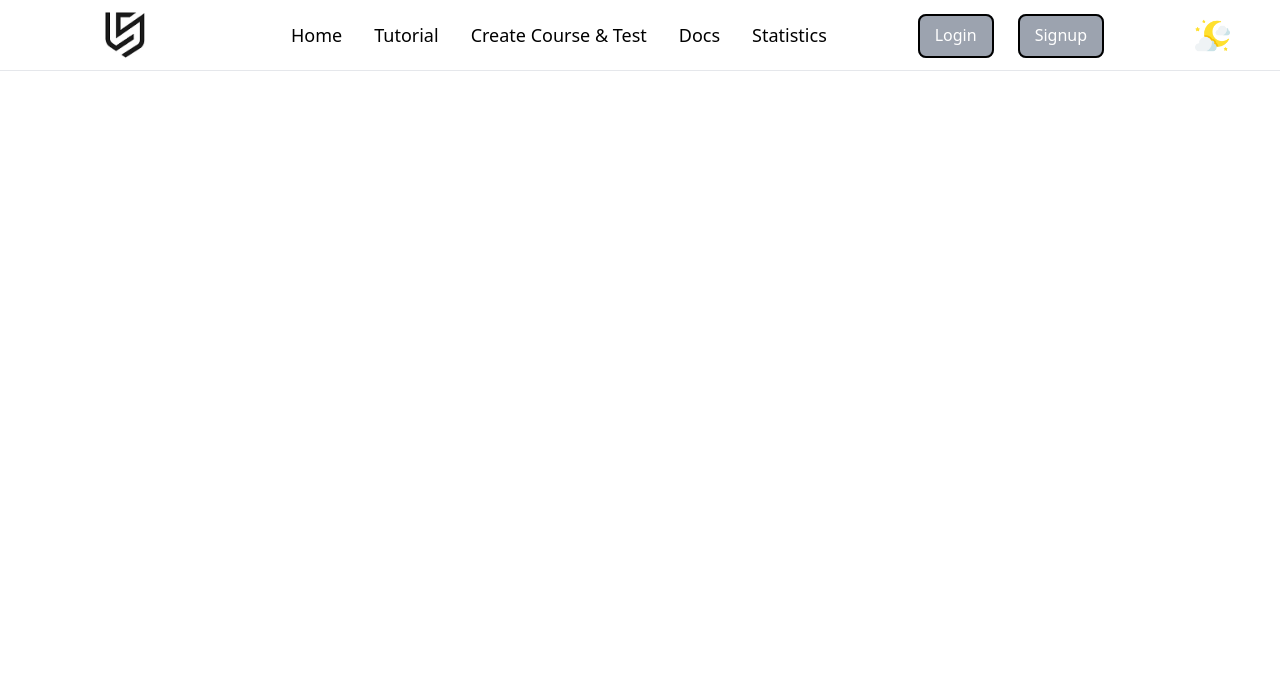
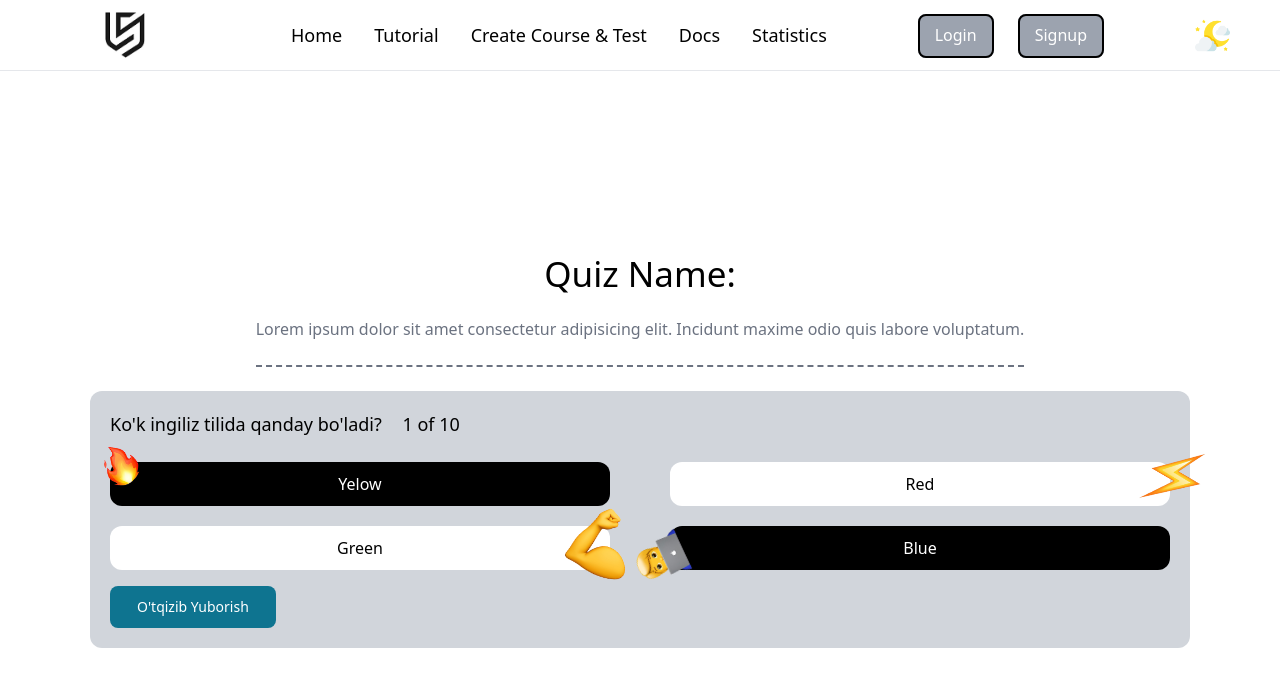
Before and after one commit to ammoriddin/LSAI, a React (Vite) app: page /quiz/1 in a window 1280 px wide. Shown: the top 686 px of the page. Built offline with nearby package versions, Linux system fonts and the light colour scheme.

Commit message:
Add QA section

```diff
--- a/src/App.jsx
+++ b/src/App.jsx
@@ -10,6 +10,7 @@ import Tdoc from './containers/tdoc/main';
 import Statistics from './containers/statistics/main';
 import QuizResultPage from './components/statistics/quiz-result-page.jsx'
 import QuizPage from './containers/quiz-page/main.jsx';
+import QuizPlay from './containers/play-quiz/main.jsx';
 
 function App() {
   return (
@@ -30,6 +31,7 @@ function App() {
         <Route path='/statistics' element={<Statistics />} />
         <Route path='/statistics/user/:id/quiz/:id' element={<QuizResultPage />} />
         <Route path='/quiz' element={<QuizPage />} />
+        <Route path='/quiz/:id' element={<QuizPlay />} />
       </Routes>
     </Router>
   )
--- /dev/null
+++ b/src/components/qasection/qasection.jsx
@@ -0,0 +1,33 @@
+import { Button } from 'flowbite-react'
+import React from 'react'
+import fire from '../../assets/fire.png'
+import lighting from '../../assets/lighting.png'
+import muscle from '../../assets/muscle.png'
+import programmerEmoji from '../../assets/programmer-emoji.png'
+
+export default function QAsection() {
+  return (
+    <>
+      <div className='w-full flex gap-5 flex-wrap justify-between items-center mb-4'>
+        <div className='relative'>
+          <button className='w-[500px] font-[500] py-[10px] rounded-xl bg-black text-white'>Yelow</button>
+          <img className='absolute top-[-20px] left-[-30px] rotate-[-30deg] w-[80px]' src={fire} alt="" />
+        </div>
+        <div className='relative'>
+          <button className='w-[500px] font-[500] py-[10px] rounded-xl bg-white'>Red</button>
+          <img className='absolute top-[-20px] right-[-30px] rotate-[30deg] w-[50px]' src={lighting} alt="" />
+        </div>
+        <div className='relative'>
+          <button className='w-[500px] font-[500] py-[10px] rounded-xl bg-white'>Green</button>
+          <img className='absolute top-[-20px] right-[-30px] rotate-[30deg] w-[70px]' src={muscle} alt="" />
+        </div>
+        <div className='relative'>
+          <button className='w-[500px] font-[500] py-[10px] rounded-xl bg-black text-white'>Blue</button>
+          <img className='absolute top-[-26px] left-[-50px] rotate-[-115deg] w-[80px]' src={programmerEmoji} alt="" />
+        </div>
+      </div>
+
+      <Button className='px-[10px]'>O'tqizib Yuborish</Button>
+    </>
+  )
+}
--- /dev/null
+++ b/src/containers/play-quiz/main.jsx
@@ -0,0 +1,27 @@
+import React from 'react'
+import QAsection from '../../components/qasection/qasection'
+
+export default function QuizPlay() {
+  return (
+    <section>
+      <div className='container'>
+        <div className='w-full h-[80vh] flex items-center justify-center flex-col'>
+          <div className='border-b-[2px] border-gray-500 border-dashed pb-6 mb-6'>
+            <h1 className='text-[35px] font-[500] text-center mb-4'>
+              Quiz Name:
+            </h1>
+            <p className='font-[500] text-gray-500'>Lorem ipsum dolor sit amet consectetur adipisicing elit. Incidunt maxime odio quis labore voluptatum.</p>
+          </div>
+
+          <div className='p-[20px] bg-gray-300 w-full rounded-xl'>
+            <h2 className='text-[18px] font-[500] mb-6'>Ko'k ingiliz tilida qanday bo'ladi? <span className='ml-4'>1 of 10</span></h2>
+
+            <QAsection />
+
+          </div>
+
+        </div>
+      </div>
+    </section>
+  )
+}
```
